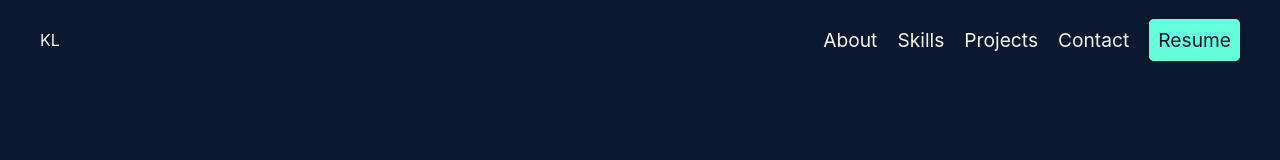
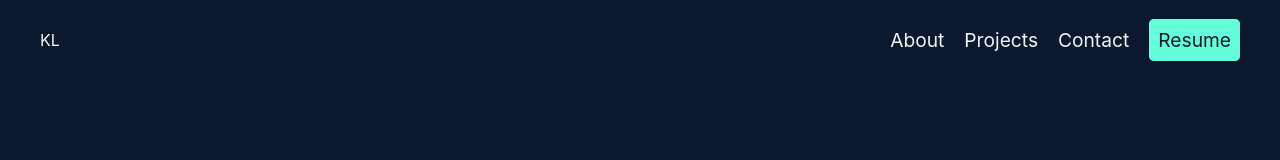
Before and after one commit to kylelainez/Portfolio-react, a React (Create React App) app: page / in a window 1280 px wide. Shown: the top 160 px of the page. Built offline with nearby package versions, Linux system fonts and the light colour scheme.

Commit message:
Remove Skills

```diff
--- a/src/components/navbar/navbar.jsx
+++ b/src/components/navbar/navbar.jsx
@@ -10,7 +10,6 @@ function navbar(){
                 </div>
                 <div className="links">
                     <a href="#about">About</a>
-                    <a href="#skills">Skills</a>
                     <a href="#projects">Projects</a>
                     <a href="#contact">Contact</a>
                     <a href="/resume" target="_blank" id="resume">Resume</a>
```
